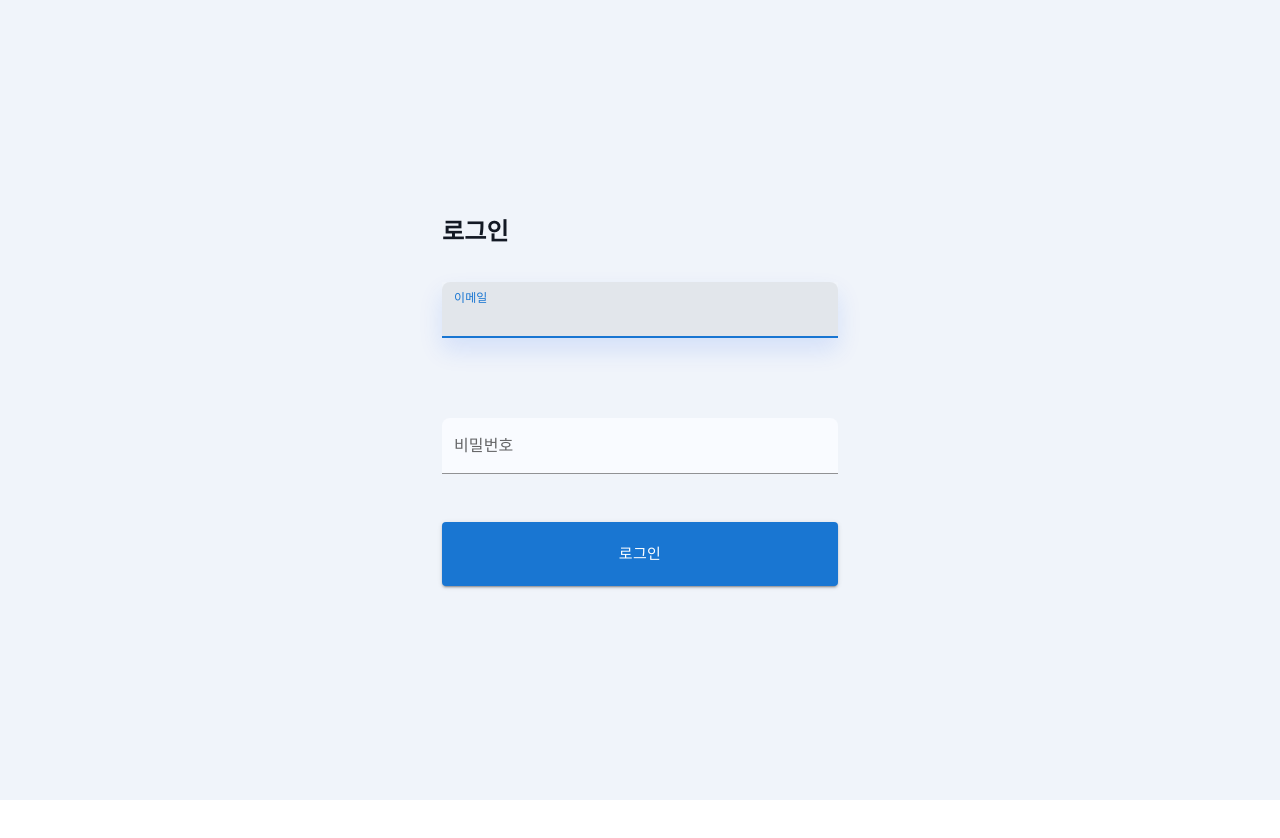
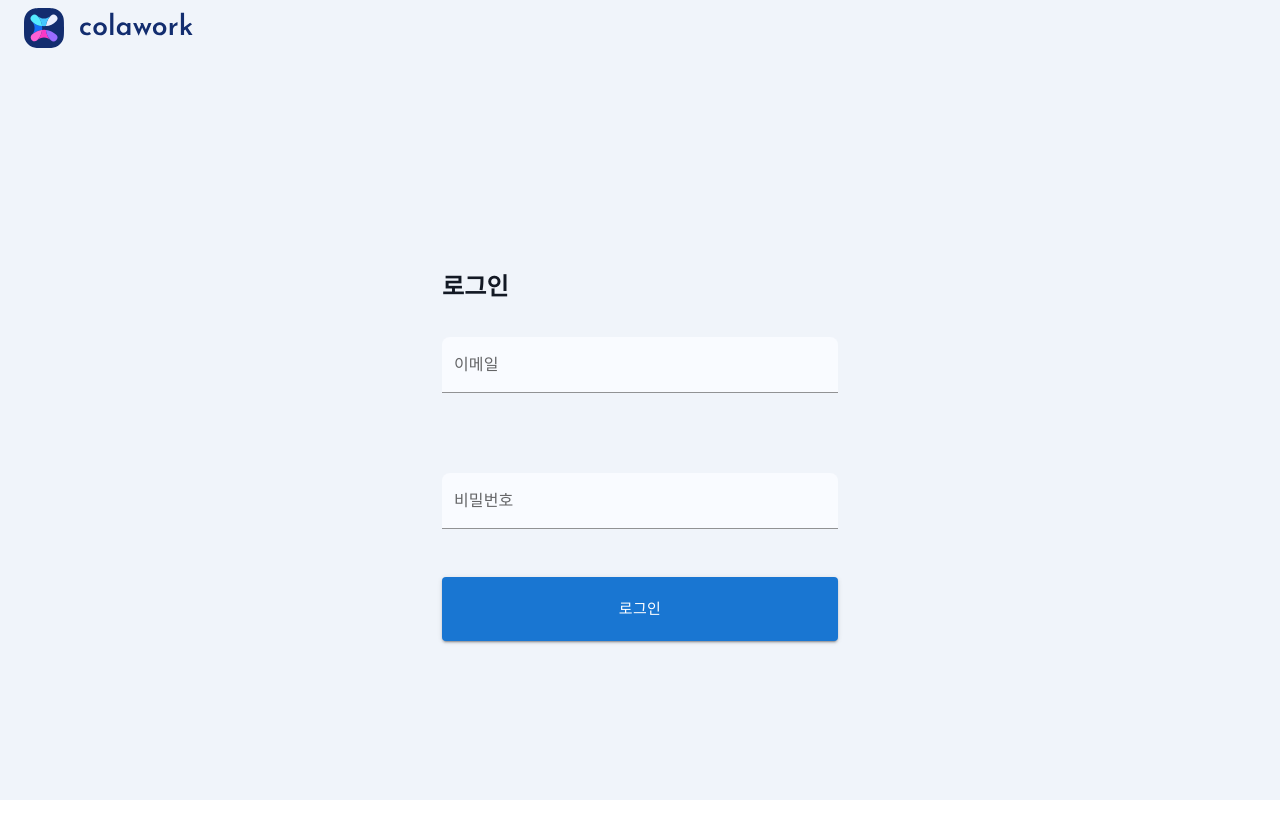
Before and after one commit to anshqhsh/alocados-Assignment, a React (Create React App) app: page / in a window 1280 px wide. Shown: the top 838 px of the page. Before the commit the page ends 800 px from the top, so only its background shows below. Built offline with nearby package versions, Linux system fonts and the light colour scheme.

Commit message:
feat: GNB, SVG setting

```diff
--- a/src/App.css
+++ /dev/null
@@ -1,38 +0,0 @@
-.App {
-  text-align: center;
-}
-
-.App-logo {
-  height: 40vmin;
-  pointer-events: none;
-}
-
-@media (prefers-reduced-motion: no-preference) {
-  .App-logo {
-    animation: App-logo-spin infinite 20s linear;
-  }
-}
-
-.App-header {
-  background-color: #282c34;
-  min-height: 100vh;
-  display: flex;
-  flex-direction: column;
-  align-items: center;
-  justify-content: center;
-  font-size: calc(10px + 2vmin);
-  color: white;
-}
-
-.App-link {
-  color: #61dafb;
-}
-
-@keyframes App-logo-spin {
-  from {
-    transform: rotate(0deg);
-  }
-  to {
-    transform: rotate(360deg);
-  }
-}
--- /dev/null
+++ b/src/assets/svgs/index.js
@@ -0,0 +1,2 @@
+export { ReactComponent as ColaworkLogo } from './colaworkLogo.svg'
+export { ReactComponent as ColaworkTitle } from './colaworkTitle.svg'
--- a/src/index.tsx
+++ b/src/index.tsx
@@ -1,7 +1,7 @@
 import React from 'react'
 import ReactDOM from 'react-dom/client'
 import './index.css'
-import App from './App'
+import Routes from './routes'
 import reportWebVitals from './reportWebVitals'
 import { CssBaseline } from '@mui/material'
 
@@ -9,7 +9,7 @@ const root = ReactDOM.createRoot(document.getElementById('root') as HTMLElement)
 root.render(
   <React.StrictMode>
     <CssBaseline />
-    <App />
+    <Routes />
   </React.StrictMode>
 )
 
--- /dev/null
+++ b/src/routes/GNB/GNB.tsx
@@ -0,0 +1,16 @@
+import { Box } from '@mui/material'
+import { ColaworkLogo, ColaworkTitle } from 'assets/svgs'
+
+const GNB = () => {
+  return (
+    <Box sx={{ display: 'flex', alignItems: 'center' }}>
+      <Box ml={3} mt={1} mr={2}>
+        <ColaworkLogo />
+      </Box>
+      <Box>
+        <ColaworkTitle />
+      </Box>
+    </Box>
+  )
+}
+export default GNB
--- a/src/routes/Login/Login.tsx
+++ b/src/routes/Login/Login.tsx
@@ -3,7 +3,6 @@ import Button from '@mui/material/Button'
 import TextField from '@mui/material/TextField'
 import Box from '@mui/material/Box'
 import Container from '@mui/material/Container'
-import { borderRadius, fontWeight, lineHeight } from '@mui/system'
 import { createTheme, ThemeProvider, Typography } from '@mui/material'
 
 const theme = createTheme()
@@ -35,9 +34,11 @@ const Login = () => {
         <TextField
           margin='normal'
           fullWidth
-          id='email'
+          name='email'
           variant='filled'
           label='이메일'
+          type='email'
+          id='email'
           sx={[
             {
               mt: 0,
@@ -45,11 +46,13 @@ const Login = () => {
             },
             {
               '& .MuiFilledInput-root': { background: '#F9FBFF', borderRadius: '8px 8px 0px 0px' },
-              '& .MuiFilledInput-input:focus': { boxShadow: '0px 12px 24px rgba(0, 83, 244, 0.12)' },
+              '& .MuiFilledInput-input:focus': {
+                background: '#F9FBFF',
+                borderRadius: '8px 8px 0px 0px',
+                boxShadow: '0px 12px 24px rgba(0, 83, 244, 0.12)',
+              },
             },
           ]}
-          name='email'
-          autoFocus
         />
         <TextField
           margin='normal'
@@ -57,17 +60,21 @@ const Login = () => {
           name='password'
           variant='filled'
           label='비밀번호'
+          type='password'
+          id='password'
           sx={[
             {
               mb: 6,
             },
             {
               '& .MuiFilledInput-root': { background: '#F9FBFF', borderRadius: '8px 8px 0px 0px' },
-              '& .MuiFilledInput-input:focus': { boxShadow: '0px 12px 24px rgba(0, 83, 244, 0.12)' },
+              '& .MuiFilledInput-input:focus': {
+                background: '#F9FBFF',
+                borderRadius: '8px 8px 0px 0px',
+                boxShadow: '0px 12px 24px rgba(0, 83, 244, 0.12)',
+              },
             },
           ]}
-          type='password'
-          id='password'
         />
         <Button type='submit' fullWidth variant='contained' sx={{ height: 64 }} size='large'>
           로그인
--- a/src/App.tsx
+++ b/src/routes/index.tsx
@@ -1,21 +1,27 @@
 import styled from '@emotion/styled'
 import Login from 'routes/Login/Login'
 import { colors } from 'styles/colors'
-import './App.css'
+import GNB from './GNB/GNB'
 
 const AppContainer = styled.div`
   width: 100%;
   height: 100vh;
+  background-color: ${colors.BACKGROUND_COLOR};
+`
+const RouterPageContainer = styled.div`
+  width: 100%;
+  height: 100%;
   display: flex;
   justify-content: center;
   align-items: center;
-  background-color: ${colors.BACKGROUND_COLOR};
 `
-
 const App = () => {
   return (
     <AppContainer>
-      <Login />
+      <GNB />
+      <RouterPageContainer>
+        <Login />
+      </RouterPageContainer>
     </AppContainer>
   )
 }
```
Also changed, not shown: src/assets/svgs/colaworkLogo.svg (added), src/assets/svgs/colaworkTitle.svg (added).
